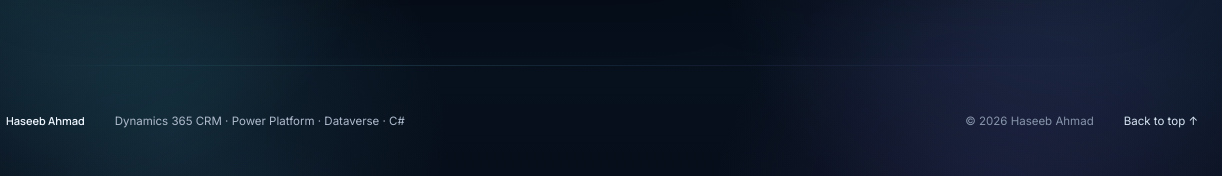
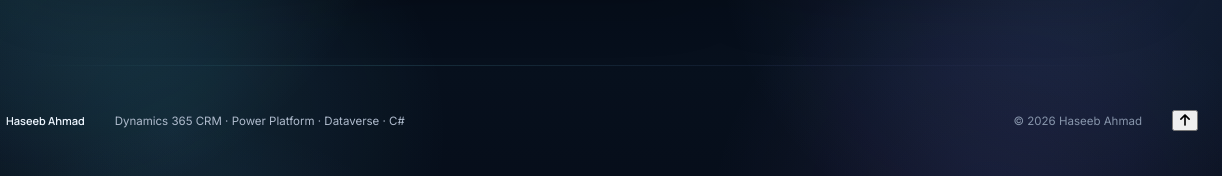
Before and after one commit to HaseebAhmad12-tech/haseeb-ahmad-portfolio, a website: page index.html in a window 1280 px wide. Shown: the part 9805-9981 px from the top of the page, 58-1280 px from the left. Drawn offline with Linux system fonts and the light colour scheme; no server answers.

Commit message:
Update index.html

```diff
--- a/index.html
+++ b/index.html
@@ -480,7 +480,14 @@
     <div><span class="brand-mark small">H</span><strong>Haseeb Ahmad</strong></div>
     <p>Dynamics 365 CRM · Power Platform · Dataverse · C#</p>
     <p>© <span id="year">2026</span> Haseeb Ahmad</p>
-    <a href="#top">Back to top ↑</a>
+    <button
+  class="back-to-top"
+  id="backToTop"
+  type="button"
+  aria-label="Back to top"
+>
+  <i class="fa-solid fa-arrow-up"></i>
+</button>
   </footer>
 
   <script src="script.js?v=2.5.2"></script>
```
